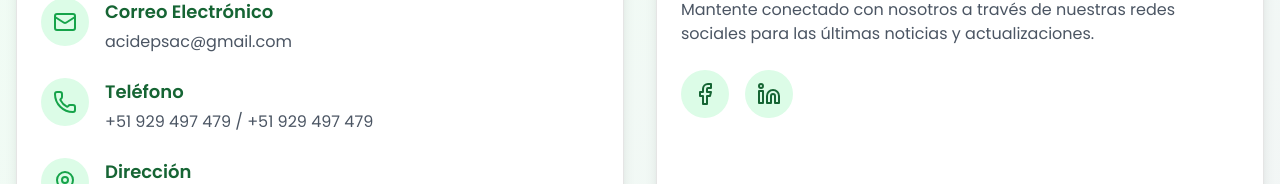
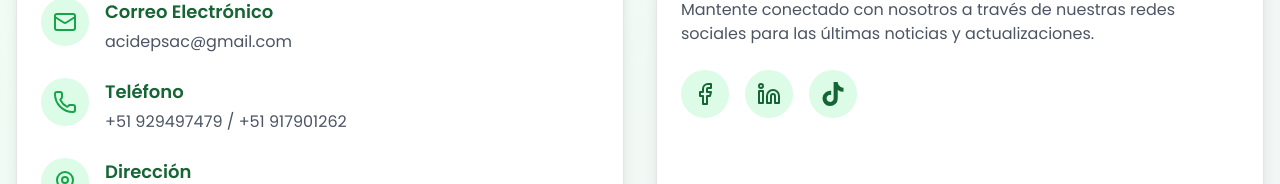
Before and after one commit to rafagarfield/acidep, a Next.js app: page /contact in a window 1280 px wide. Shown: the part 308-492 px from the top of the page. Built offline with nearby package versions, Linux system fonts and the light colour scheme; no server answers; the database is empty.

Commit message:
Refactor Contact component for improved readability and add TikTok social link

```diff
--- a/src/components/Contact/Contact.jsx
+++ b/src/components/Contact/Contact.jsx
@@ -1,12 +1,23 @@
-import { Mail, Phone, MapPin, Clock, Facebook, Twitter, Linkedin } from "lucide-react";
+import {
+  Mail,
+  Phone,
+  MapPin,
+  Clock,
+  Facebook,
+  Twitter,
+  Linkedin,
+} from "lucide-react";
 import { Card, CardContent } from "@/components/ui/card";
+import { FaTiktok } from "react-icons/fa";
 
 export default function ContactPage() {
   return (
     <div className="min-h-screen bg-gradient-to-br from-green-50 to-gray-100">
       <header className="bg-green-800 text-white py-6">
         <div className="container mx-auto px-4">
-          <h1 className="text-3xl sm:text-4xl font-bold text-center">Contáctanos</h1>
+          <h1 className="text-3xl sm:text-4xl font-bold text-center">
+            Contáctanos
+          </h1>
         </div>
       </header>
 
@@ -14,7 +25,9 @@ export default function ContactPage() {
         <div className="grid grid-cols-1 md:grid-cols-2 gap-8">
           <Card className="bg-white shadow-lg hover:shadow-xl transition-shadow duration-300">
             <CardContent className="p-6">
-              <h2 className="text-2xl font-semibold text-green-800 mb-6">Información de Contacto</h2>
+              <h2 className="text-2xl font-semibold text-green-800 mb-6">
+                Información de Contacto
+              </h2>
               <div className="space-y-6">
                 <ContactItem
                   icon={<Mail className="w-6 h-6 text-green-600" />}
@@ -24,7 +37,7 @@ export default function ContactPage() {
                 <ContactItem
                   icon={<Phone className="w-6 h-6 text-green-600" />}
                   title="Teléfono"
-                  content="+51 929 497 479 / +51 929 497 479"
+                  content="+51 929497479 / +51 917901262"
                 />
                 <ContactItem
                   icon={<MapPin className="w-6 h-6 text-green-600" />}
@@ -43,14 +56,29 @@ export default function ContactPage() {
 
           <Card className="bg-white shadow-lg hover:shadow-xl transition-shadow duration-300">
             <CardContent className="p-6">
-              <h2 className="text-2xl font-semibold text-green-800 mb-6">Síguenos</h2>
+              <h2 className="text-2xl font-semibold text-green-800 mb-6">
+                Síguenos
+              </h2>
               <p className="text-gray-600 mb-6">
-                Mantente conectado con nosotros a través de nuestras redes sociales para las últimas noticias y
-                actualizaciones.
+                Mantente conectado con nosotros a través de nuestras redes
+                sociales para las últimas noticias y actualizaciones.
               </p>
               <div className="flex space-x-4">
-                <SocialLink href="https://www.facebook.com/Acidep.pe/" icon={<Facebook className="w-6 h-6" />} name="Facebook" />
-                <SocialLink href="https://www.linkedin.com/in/acidep-sac-386b92351/" icon={<Linkedin className="w-6 h-6" />} name="LinkedIn" />
+                <SocialLink
+                  href="https://www.facebook.com/Acidep.pe/"
+                  icon={<Facebook className="w-6 h-6" />}
+                  name="Facebook"
+                />
+                <SocialLink
+                  href="https://www.linkedin.com/in/acidep-sac-386b92351/"
+                  icon={<Linkedin className="w-6 h-6" />}
+                  name="LinkedIn"
+                />
+                <SocialLink
+                  href="https://www.tiktok.com/@acidep.s.a.c"
+                  icon={<FaTiktok className="w-6 h-6 text-green-800" />}
+                  name="TikTok"
+                />
               </div>
             </CardContent>
           </Card>
@@ -58,12 +86,11 @@ export default function ContactPage() {
 
         <div className="mt-12 text-center">
           <p className="text-gray-600">
-            Estamos aquí para ayudarte. No dudes en contactarnos por cualquier consulta o información adicional.
+            Estamos aquí para ayudarte. No dudes en contactarnos por cualquier
+            consulta o información adicional.
           </p>
         </div>
       </main>
-
-
     </div>
   );
 }
```
